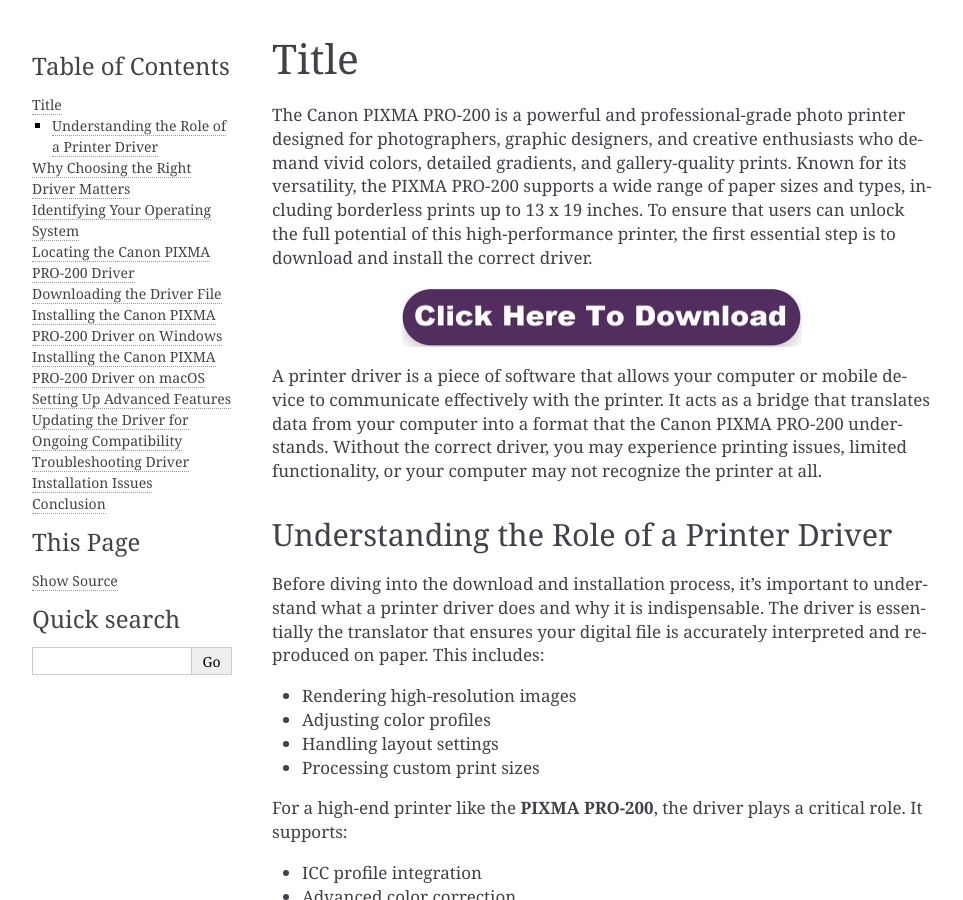
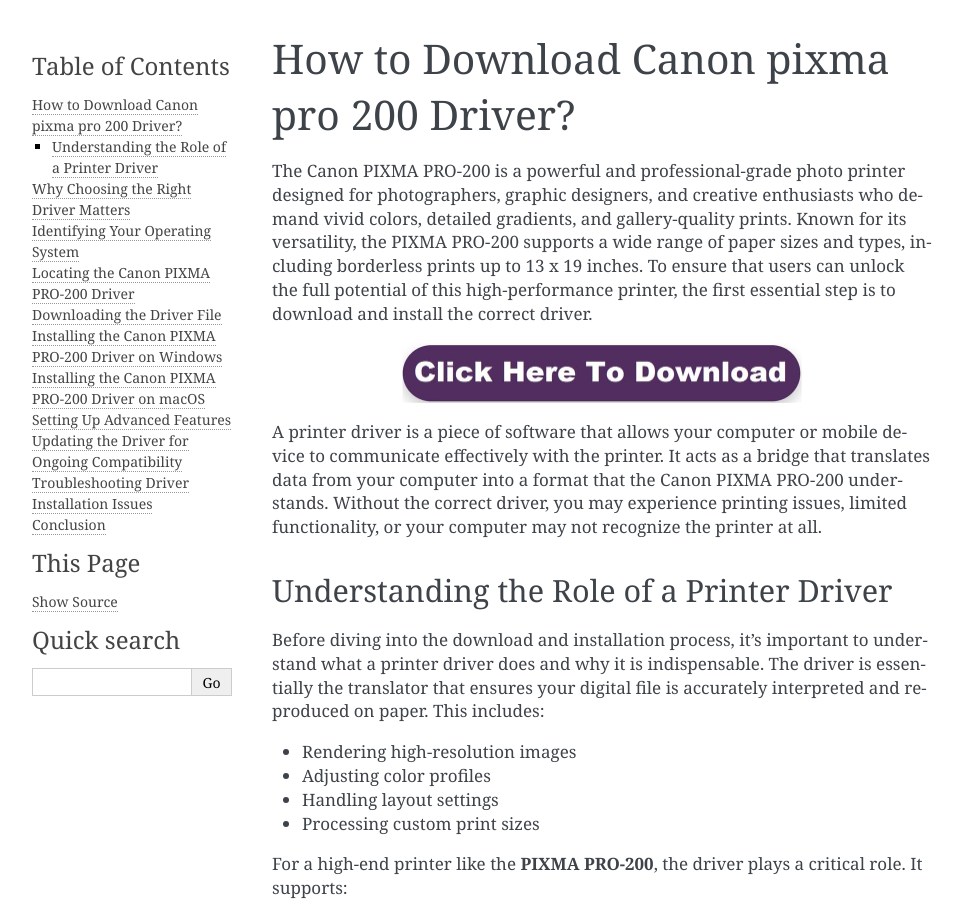
Before and after one commit to pintudasxafd/canon-pixma-pro-200, a Sphinx documentation site: the page built from docs/index.rst, in a window 1280 px wide and 900 px high. Shown: the whole window, without its empty margins (148-1111 px from the left). Built offline with Sphinx 7.4.7, drawn with Linux system fonts in a browser that asks for light colours.

Commit message:
Update index.rst

```diff
--- a/docs/index.rst
+++ b/docs/index.rst
@@ -1,4 +1,4 @@
-Title
+How to Download Canon pixma pro 200 Driver?
 ------------------------------------------------------------------
 
 .. toctree::
```
